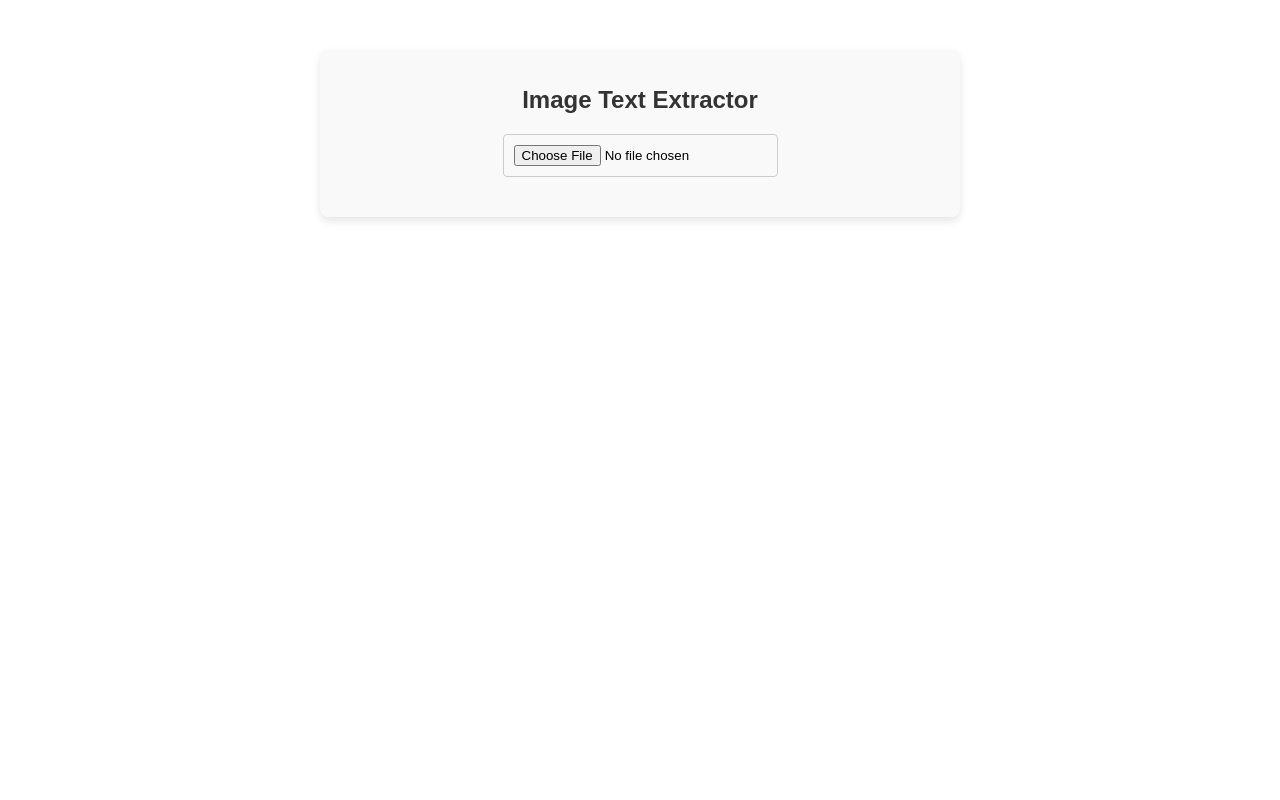
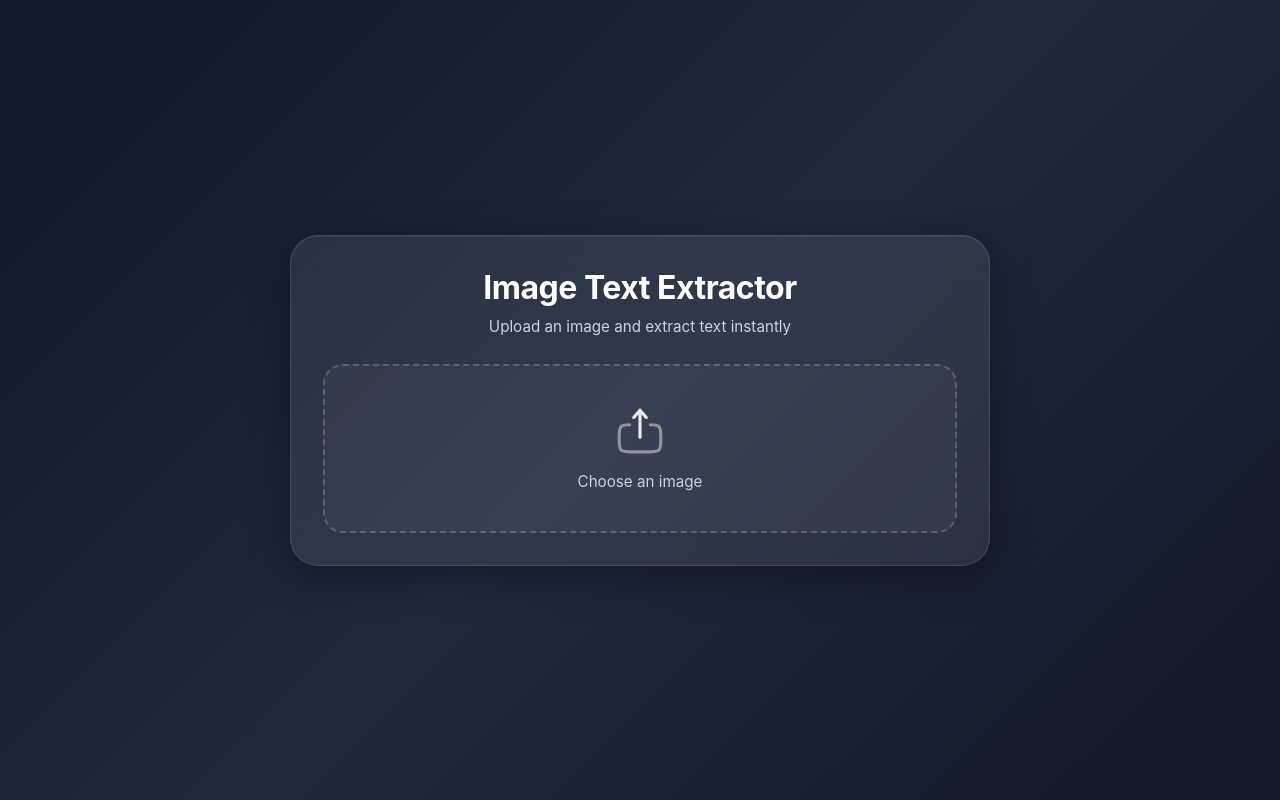
Before and after one commit to nitagashi/text-extract-app, a React (Create React App) app: page / in a window 1280 px wide. Built offline with nearby package versions, Linux system fonts and the light colour scheme.

Commit message:
Added styling

```diff
--- a/src/App.js
+++ b/src/App.js
@@ -17,95 +17,89 @@ const OCRApp = () => {
   const extractText = async () => {
     if (!selectedImage) return;
 
-    (async () => {
+    setLoading(true);
+    setProgress(0);
+
+    try {
       const worker = await createWorker("eng");
+
       const ret = await worker.recognize(selectedImage);
+
       console.log(ret.data.text);
       setExtractedText(ret.data.text);
+
       await worker.terminate();
-    })();
-    if (!selectedImage) return;
-
-    setLoading(true);
-    setProgress(0);
+    } catch (error) {
+      console.error("OCR Error:", error);
+    } finally {
+      setLoading(false);
+    }
   };
 
   return (
-    <div
-      style={{
-        textAlign: "center",
-        margin: "50px auto",
-        fontFamily: "Arial, sans-serif",
-        maxWidth: "600px",
-        padding: "20px",
-        boxShadow: "0 4px 8px rgba(0, 0, 0, 0.1)",
-        borderRadius: "8px",
-        backgroundColor: "#f9f9f9",
-      }}
-    >
-      <h1 style={{ color: "#333", fontSize: "24px", marginBottom: "20px" }}>
-        Image Text Extractor
-      </h1>
-      <input
-        type="file"
-        accept="image/*"
-        onChange={handleImageUpload}
-        style={{
-          marginBottom: "20px",
-          padding: "10px",
-          border: "1px solid #ccc",
-          borderRadius: "4px",
-        }}
-      />
+    <div className="ocr-container">
+      <h1 className="ocr-title">Image Text Extractor</h1>
+      <p className="ocr-subtitle">Upload an image and extract text instantly</p>
+
+      <label className="upload-box">
+        <svg
+          width="50px"
+          height="50px"
+          viewBox="0 0 24 24"
+          fill="none"
+          xmlns="http://www.w3.org/2000/svg"
+        >
+          <path
+            opacity="0.5"
+            d="M17 9.00195C19.175 9.01406 20.3529 9.11051 21.1213 9.8789C22 10.7576 22 12.1718 22 15.0002V16.0002C22 18.8286 22 20.2429 21.1213 21.1215C20.2426 22.0002 18.8284 22.0002 16 22.0002H8C5.17157 22.0002 3.75736 22.0002 2.87868 21.1215C2 20.2429 2 18.8286 2 16.0002L2 15.0002C2 12.1718 2 10.7576 2.87868 9.87889C3.64706 9.11051 4.82497 9.01406 7 9.00195"
+            stroke="#ebebeb"
+            stroke-width="1.5"
+            stroke-linecap="round"
+          />
+          <path
+            d="M12 15L12 2M12 2L15 5.5M12 2L9 5.5"
+            stroke="#ebebeb"
+            stroke-width="1.5"
+            stroke-linecap="round"
+            stroke-linejoin="round"
+          />
+        </svg>
+        <input type="file" accept="image/*" onChange={handleImageUpload} />
+        <p>Choose an image</p>
+      </label>
+
       {selectedImage && (
-        <div>
-          <img
-            src={selectedImage}
-            alt="Selected"
-            style={{
-              maxWidth: "100%",
-              maxHeight: "300px",
-              marginTop: "20px",
-              borderRadius: "8px",
-              border: "1px solid #ddd",
-            }}
-          />
-          <br />
+        <div className="preview-container">
+          <img src={selectedImage} alt="Selected" className="preview-image" />
+
           <button
             onClick={extractText}
             disabled={loading}
-            style={{
-              marginTop: "20px",
-              padding: "10px 20px",
-              backgroundColor: loading ? "#ddd" : "#007bff",
-              color: "#fff",
-              border: "none",
-              borderRadius: "4px",
-              cursor: loading ? "not-allowed" : "pointer",
-              fontSize: "16px",
-            }}
+            className="extract-btn"
           >
             {loading ? `Extracting (${progress}%)...` : "Extract Text"}
           </button>
+
+          {loading && (
+            <div className="progress-wrapper">
+              <div className="progress-bar">
+                <div
+                  className="progress-fill"
+                  style={{ width: `${progress}%` }}
+                />
+              </div>
+
+              <div className="progress-text">Processing image...</div>
+            </div>
+          )}
         </div>
       )}
+
       {extractedText && (
-        <div
-          style={{
-            marginTop: "20px",
-            padding: "20px",
-            border: "1px solid #ccc",
-            borderRadius: "8px",
-            backgroundColor: "#fff",
-            textAlign: "left",
-          }}
-        >
-          <h3 style={{ color: "#333", marginBottom: "10px" }}>
-            Extracted Text:
-          </h3>
-          <p style={{ color: "#555", whiteSpace: "pre-wrap" }}>
-            {extractedText}
-          </p>
+        <div className="result-box">
+          <h3 className="result-title">Extracted Text</h3>
+
+          <div className="result-text">{extractedText}</div>
         </div>
       )}
     </div>
--- a/src/index.css
+++ b/src/index.css
@@ -11,3 +11,219 @@ code {
   font-family:
     source-code-pro, Menlo, Monaco, Consolas, "Courier New", monospace;
 }
+/* index.css */
+
+* {
+  margin: 0;
+  padding: 0;
+  box-sizing: border-box;
+}
+
+body {
+  background: linear-gradient(135deg, #0f172a, #1e293b, #111827);
+  min-height: 100vh;
+  font-family: "Inter", "Segoe UI", sans-serif;
+  color: #fff;
+  display: flex;
+  justify-content: center;
+  align-items: center;
+  padding: 40px 20px;
+  overflow-x: hidden;
+}
+
+/* Main App Container */
+.ocr-container {
+  width: 100%;
+  width: 700px;
+  background: rgba(255, 255, 255, 0.08);
+  backdrop-filter: blur(18px);
+  -webkit-backdrop-filter: blur(18px);
+  border: 1px solid rgba(255, 255, 255, 0.12);
+  border-radius: 28px;
+  padding: 32px;
+  box-shadow:
+    0 10px 40px rgba(0, 0, 0, 0.35),
+    inset 0 1px 1px rgba(255, 255, 255, 0.08);
+  animation: fadeIn 0.5s ease;
+}
+
+/* Heading */
+.ocr-title {
+  font-size: 2rem;
+  font-weight: 700;
+  text-align: center;
+  margin-bottom: 10px;
+  letter-spacing: -0.5px;
+}
+
+.ocr-subtitle {
+  text-align: center;
+  color: #cbd5e1;
+  margin-bottom: 28px;
+  font-size: 0.95rem;
+}
+
+/* Upload Area */
+.upload-box {
+  display: block;
+  position: relative;
+  border: 2px dashed rgba(255, 255, 255, 0.2);
+  border-radius: 20px;
+  padding: 40px 20px;
+  text-align: center;
+  transition: 0.3s ease;
+  background: rgba(255, 255, 255, 0.04);
+  & input {
+    display: none;
+  }
+}
+
+.upload-box:hover {
+  border-color: #8b5cf6;
+  background: rgba(139, 92, 246, 0.08);
+}
+
+.upload-box input {
+  width: 100%;
+  cursor: pointer;
+  color: #fff;
+}
+
+.upload-box p {
+  margin-top: 12px;
+  color: #cbd5e1;
+  font-size: 0.95rem;
+}
+
+/* Image Preview */
+.preview-container {
+  margin-top: 28px;
+  text-align: center;
+}
+
+.preview-image {
+  width: 100%;
+  max-height: 350px;
+  object-fit: contain;
+  border-radius: 20px;
+  border: 1px solid rgba(255, 255, 255, 0.1);
+  box-shadow: 0 8px 30px rgba(0, 0, 0, 0.3);
+}
+
+/* Button */
+.extract-btn {
+  margin-top: 24px;
+  width: 100%;
+  padding: 16px;
+  border: none;
+  border-radius: 16px;
+  font-size: 1rem;
+  font-weight: 600;
+  background: linear-gradient(135deg, #8b5cf6, #6366f1);
+  color: white;
+  cursor: pointer;
+  transition: all 0.25s ease;
+  box-shadow: 0 10px 25px rgba(99, 102, 241, 0.35);
+}
+
+.extract-btn:hover {
+  transform: translateY(-2px);
+  box-shadow: 0 14px 30px rgba(99, 102, 241, 0.45);
+}
+
+.extract-btn:active {
+  transform: scale(0.98);
+}
+
+.extract-btn:disabled {
+  opacity: 0.6;
+  cursor: not-allowed;
+  transform: none;
+}
+
+/* Progress Bar */
+.progress-wrapper {
+  margin-top: 18px;
+}
+
+.progress-bar {
+  width: 100%;
+  height: 12px;
+  background: rgba(255, 255, 255, 0.08);
+  border-radius: 999px;
+  overflow: hidden;
+}
+
+.progress-fill {
+  height: 100%;
+  width: 0%;
+  border-radius: 999px;
+  background: linear-gradient(90deg, #8b5cf6, #06b6d4);
+  transition: width 0.3s ease;
+}
+
+.progress-text {
+  margin-top: 8px;
+  text-align: center;
+  color: #cbd5e1;
+  font-size: 0.9rem;
+}
+
+/* Extracted Text */
+.result-box {
+  margin-top: 30px;
+  background: rgba(255, 255, 255, 0.05);
+  border-radius: 20px;
+  padding: 24px;
+  border: 1px solid rgba(255, 255, 255, 0.08);
+}
+
+.result-title {
+  font-size: 1.1rem;
+  margin-bottom: 14px;
+  font-weight: 600;
+}
+
+.result-text {
+  color: #e2e8f0;
+  line-height: 1.7;
+  white-space: pre-wrap;
+  font-size: 0.95rem;
+}
+
+/* Scrollbar */
+.result-text::-webkit-scrollbar {
+  width: 8px;
+}
+
+.result-text::-webkit-scrollbar-thumb {
+  background: rgba(255, 255, 255, 0.15);
+  border-radius: 999px;
+}
+
+/* Animation */
+@keyframes fadeIn {
+  from {
+    opacity: 0;
+    transform: translateY(12px);
+  }
+  to {
+    opacity: 1;
+    transform: translateY(0);
+  }
+}
+
+/* Mobile */
+@media (max-width: 768px) {
+  .ocr-container {
+    padding: 24px;
+  }
+
+  .ocr-title {
+    font-size: 1.6rem;
+  }
+
+  .extract-btn {
+    padding: 14px;
+  }
+}
```
